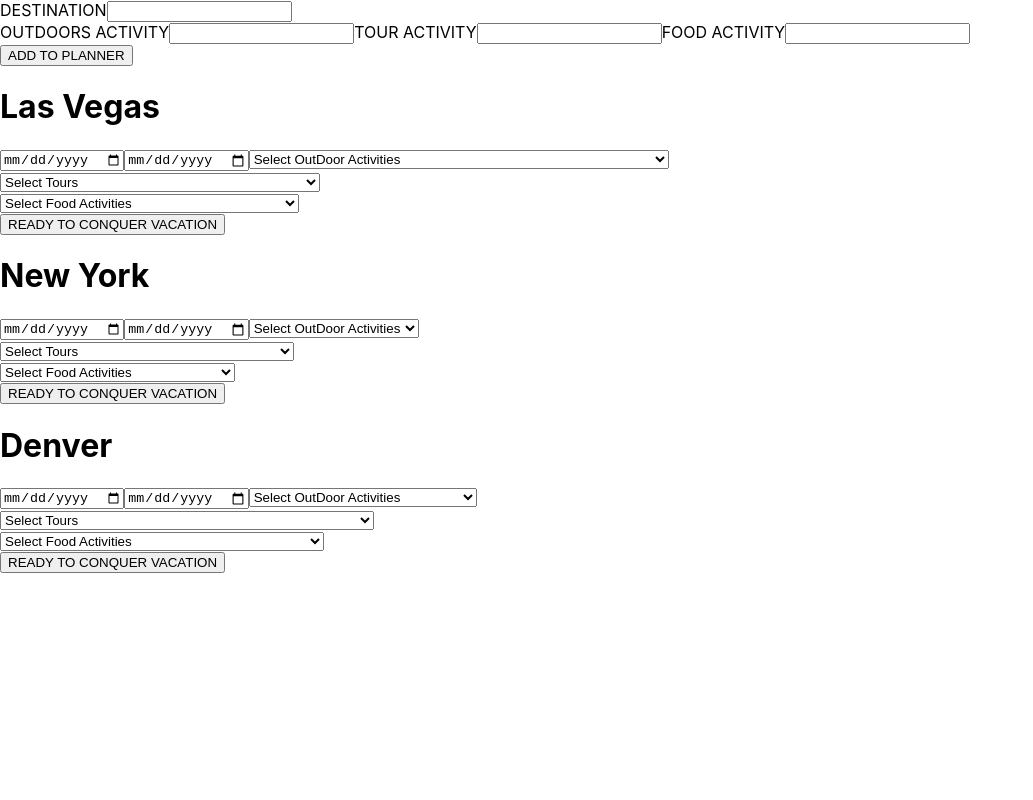
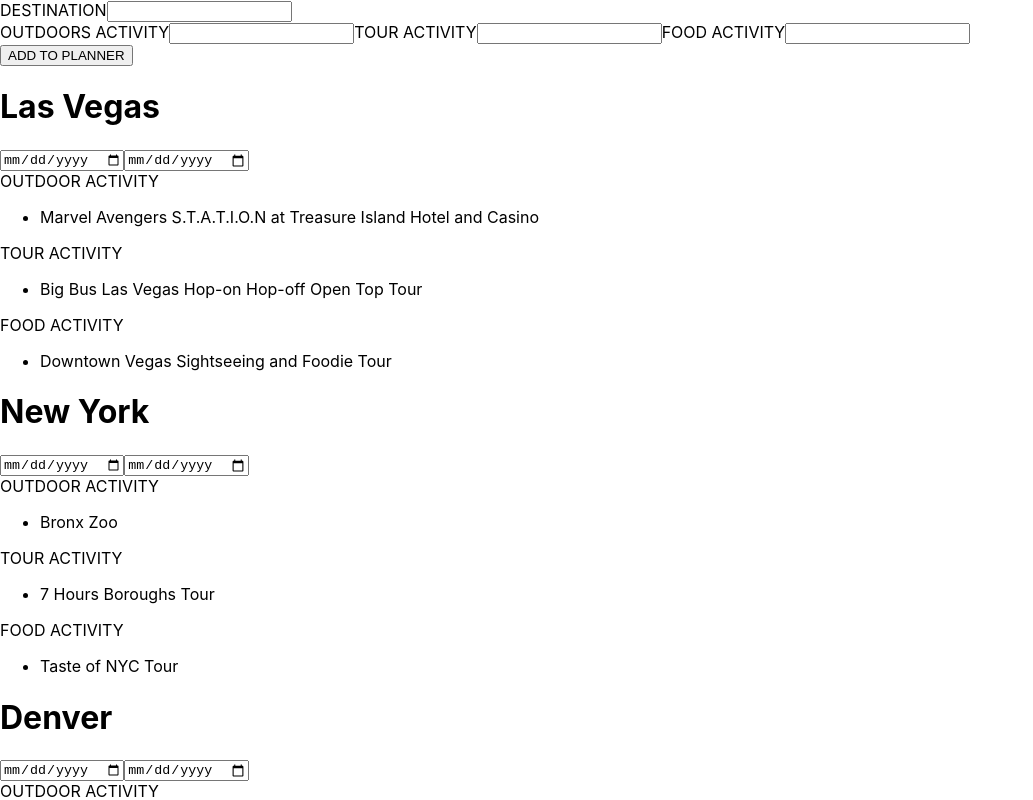
Before and after one commit to CoderGirlKenya/vacation-planner, a React (Create React App) app: page / in a window 1280 px wide. Shown: the top 800 px of the page, without its empty margins (0-1033 px from the left). Built offline with nearby package versions, Linux system fonts and the light colour scheme.

Commit message:
changed structure to one list item list add but does not stay

```diff
--- a/src/App.js
+++ b/src/App.js
@@ -23,14 +23,14 @@
         <NewVacation items={vacations} onAddVacation={addVacationHandler}/>
         </div>
         <div>
-        {INITIAL_VACATIONS.map((vacations) => (
+        {vacations.map(vacation => (
         <VacationItem
         key={Math.random().toString()}
-        id={vacations.id}
-        destination={vacations.destination}
-        outdoors={vacations.activityType.outdoors}
-        tours = {vacations.activityType.tours}
-        food = {vacations.activityType.food}
+        id={vacation.id}
+        destination={vacation.destination}
+        outdoors={vacation.activityType.outdoors}
+        tours = {vacation.activityType.tours}
+        food = {vacation.activityType.food}
        />
         ))}
 
--- a/src/Data/VacationItem.js
+++ b/src/Data/VacationItem.js
@@ -2,7 +2,11 @@
 
 const VacationItem = (props) => {
 
+             const outdoors = props.outdoors;
 
+             const tours = props.tours;
+
+             const food = props.food;
 
              //console.log(vacationData);
      return (
@@ -11,46 +15,31 @@
              <div>
              <input type="date" name="travelDate"/>
              <input type="date" name="travelReturnDate"/>
-             <select name = "outdoors" >
-                 <option value = ''> Select OutDoor Activities</option>
-                 {props.outdoors.map((outdoorsType,index) =>
-                 <option
-                 value={index} key={Math.random().toString()}
-                 > {outdoorsType}
-                 </option>                 )}
-                 {/* <option value = "1" > {props.type.outdoors[0]} </option>
-                  <option value = "2" > {props.type.outdoors[1]} </option>
-                 <option value = "3" > {props.type.outdoors[2]} </option>  */}
-             </select>
+            <section>
+             <label>OUTDOOR ACTIVITY</label>
+             <ul
+             name = "activityType"
+             value={outdoors} >
+                 <li>{outdoors}</li>
+             </ul>
+             </section>
+             <section>
+             <label>TOUR ACTIVITY</label>
+             <ul name = "activityType" >
+                 <li>{tours}</li>
+             </ul>
+             </section>
+             <section>
+             <label>FOOD ACTIVITY</label>
+             <ul name = "activityType" >
+                 <li>{food}</li>
+              </ul>
+             </section>
+            </div>
+        </div>
+)
+}
 
-             </div>
-             <div >
-                <select name = "tours" >
-                 <option value = ''>Select Tours</option>
-                 {props.tours.map((toursType,index) =>
-                 <option value={index} key={Math.random().toString()}> {toursType}</option>
-                 )}
-                  {/* <option value = "1">{props.type.tours[0]}</option>
-                 <option value = "2">{props.type.tours[1]}</option>
-                 <option value = "3">{props.type.tours[2]}</option>  */}
-                 </select>
-             </div>
-             <div>
-                 <select name = "food">
-                 <option value = ''>Select Food Activities</option>
-                 {props.food.map((foodType,index) =>
-                 <option value={index} key={Math.random().toString()}> {foodType}</option>
-                  )}
-                 {/* <option value = "1">{props.type.food[0]}</option>
-                 <option value = "2">{props.type.food[1]}</option>
-                 <option value = "3">{props.type.food[2]}</option>  */}
-                 </select>
-             </div>
-             <button>READY TO CONQUER VACATION</button>
-             </div>
-
-     )
-         }
 
 
 
--- a/src/Data/VacationList.js
+++ b/src/Data/VacationList.js
@@ -3,50 +3,27 @@
       id: Math.random().toString(),
       destination: "Las Vegas",
       activityType: {
-        outdoors: [
-          "Marvel Avengers S.T.A.T.I.O.N at Treasure Island Hotel and Casino",
-          "Madam Toussauds with Gondola Boat Ride",
-          "Shark Reef at Mandalay Bay Hotel and Casino",
-        ],
-        tours: [
-          "ATV Tour",
-          "Grand Canyon West Rim Bus Tour",
-          "Las Vegas Strip Highlights Helicopter Tour",
-          "Big Bus Las Vegas Hop-on Hop-off Open Top Tour",
-        ],
-        food: ["Downtown Vegas Sightseeing and Foodie Tour"],
+        outdoors:"Marvel Avengers S.T.A.T.I.O.N at Treasure Island Hotel and Casino",
+        tours:"Big Bus Las Vegas Hop-on Hop-off Open Top Tour",
+        food:"Downtown Vegas Sightseeing and Foodie Tour",
       },
     },
     {
       id: Math.random().toString(),
       destination: "New York",
       activityType: {
-        outdoors: ["Bronx Zoo"],
-        tours: [
-          "7 Hours Boroughs Tour",
-          "Circle Line Complete Manhattan Island Cruise",
-          "Big Bus Hop on and off Tour",
-        ],
-        food: [
-          "Taste of NYC Tour",
-          "New York Premier Dinner Cruise",
-          "Chinatown and Little Italy Food Fest",
-        ],
+        outdoors: "Bronx Zoo",
+        tours: "7 Hours Boroughs Tour",
+        food: "Taste of NYC Tour",
       },
     },
     {
       id: Math.random().toString(),
       destination: "Denver",
       activityType: {
-        outdoors: [
-          "Beyond Light Show and Meditation",
-          "Rocky Mountain Ziplining",
-        ],
-        tours: [
-          "Whiskey, History and Outlaws Tour",
-          "Small Group Tour of Pike Peak and the Garden of the Gods",
-        ],
-        food: ["The Dinner Detective Murder Mystery Dinner Show"],
+        outdoors:"Beyond Light Show and Meditation",
+        tours: "Whiskey, History and Outlaws Tour",
+        food: "The Dinner Detective Murder Mystery Dinner Show",
       },
     },
   ];
```
